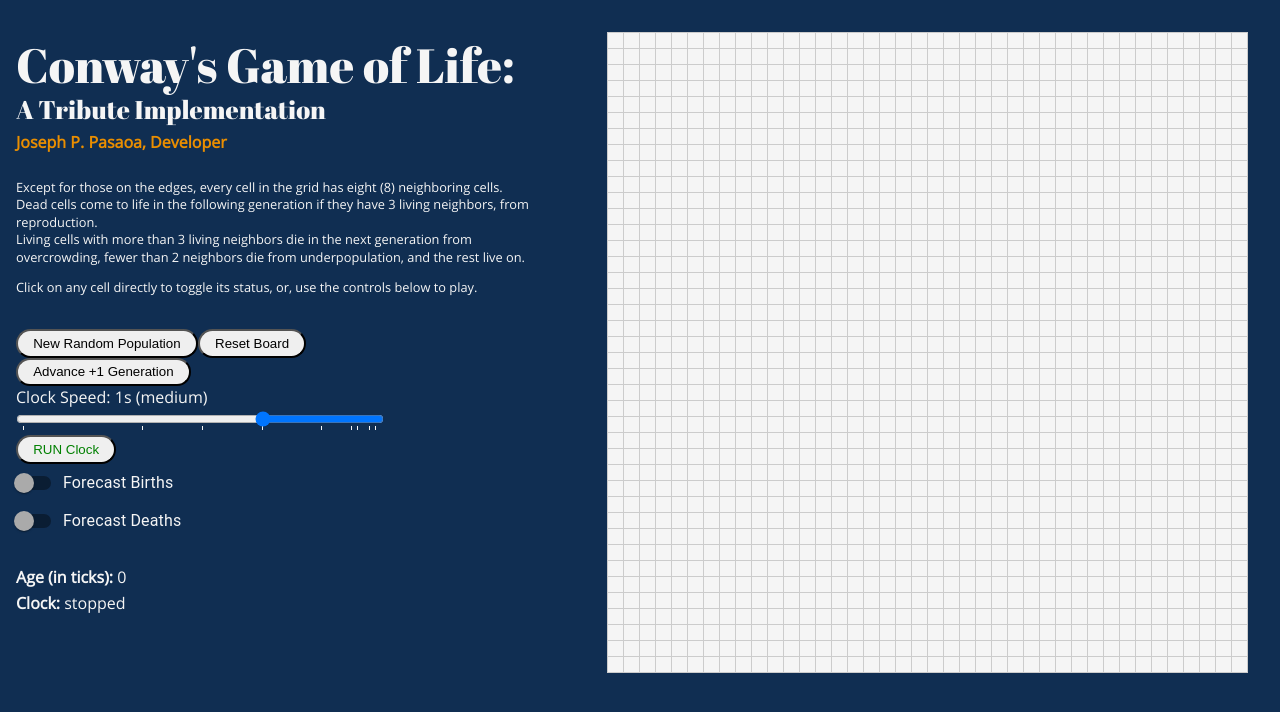
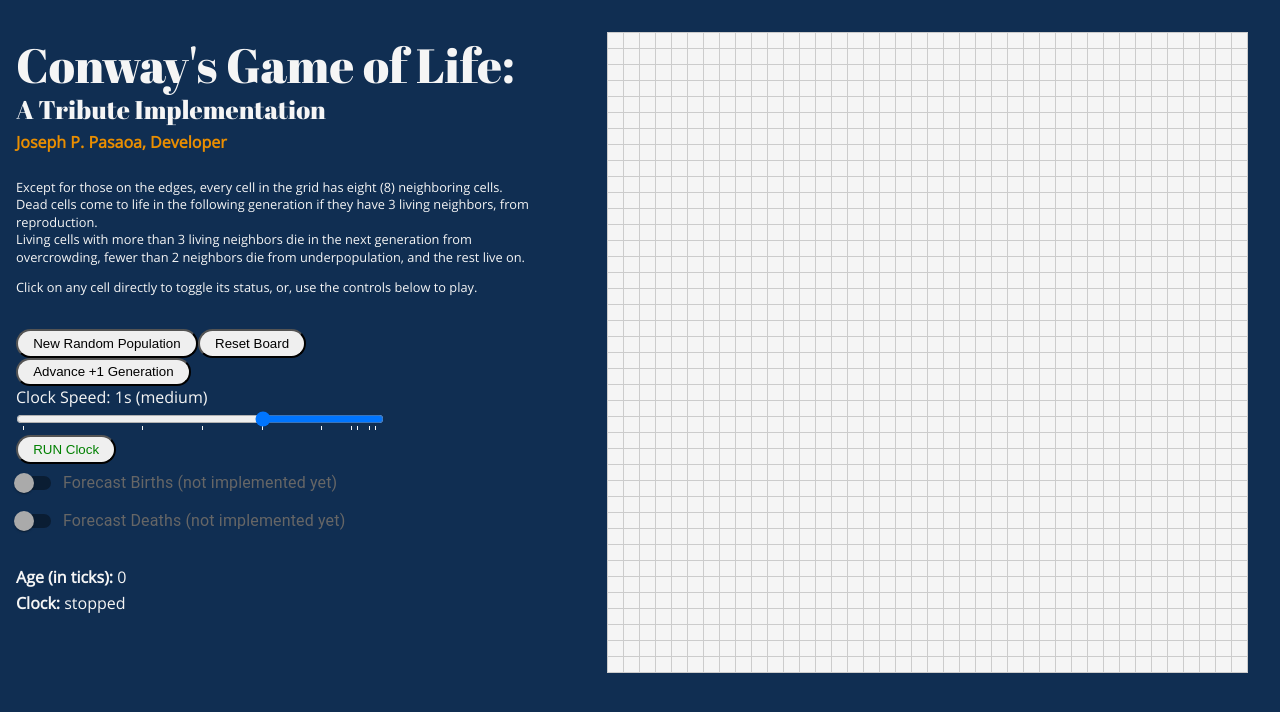
Before and after one commit to joseph-p-pasaoa/conways-game-of-life--react-ts, a React (Create React App) app: page / in a window 1280 px wide. Shown: the top 712 px of the page. Built offline with nearby package versions, Linux system fonts and the light colour scheme.

Commit message:
ui defocus unfinished toggles

```diff
--- a/src/App.scss
+++ b/src/App.scss
@@ -146,6 +146,10 @@ h3.developer {
     // * + * {
     //     margin-left: .8rem;
     // }
+
+    .MuiTypography-body1 {
+        color: #666;
+    }
 }
 
 .clocktoggle {
--- a/src/components/Controls.tsx
+++ b/src/components/Controls.tsx
@@ -152,7 +152,7 @@ const Controls = (props: Props) => {
                   }}
                />
             }
-            label='Forecast Births'
+            label='Forecast Births (not implemented yet)'
          />
          <FormControlLabel
             control={
@@ -166,7 +166,7 @@ const Controls = (props: Props) => {
                   }}
                />
             }
-            label='Forecast Deaths'
+            label='Forecast Deaths (not implemented yet)'
          />
       </div>
    );
```
